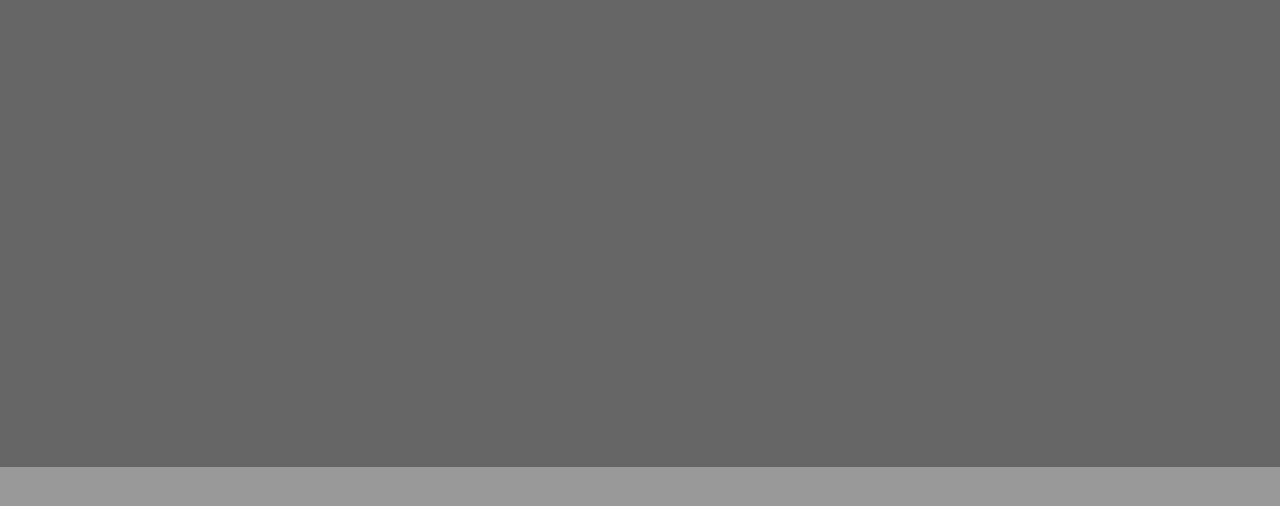
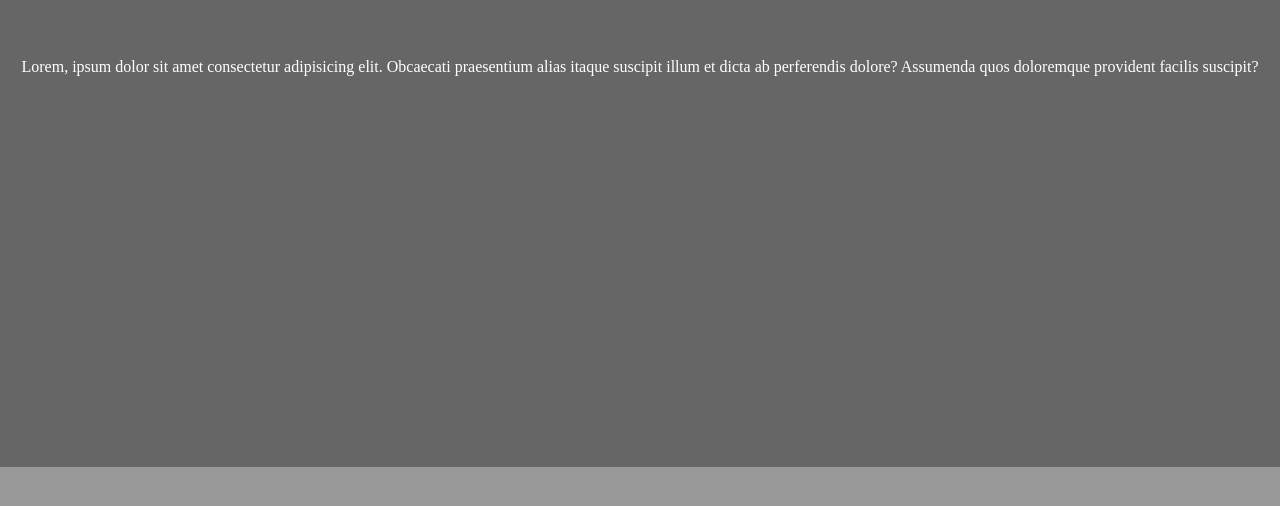
Before and after one commit to hyohyoj/study, a plain HTML site: page scroll.html in a window 1280 px wide. Shown: the part 1933-2439 px from the top of the page. Drawn offline with Linux system fonts and the light colour scheme.

Commit message:
2022-07-31 commit

```diff
--- a/scroll.html
+++ b/scroll.html
@@ -6,7 +6,7 @@
     <meta name="viewport" content="width=device-width, initial-scale=1.0">
     <title>scroll</title>
 
-    <script src="/js/jquery-3.6.0.min.js"></script>
+    <script src="/study/js/jquery-3.6.0.min.js"></script>
 
     <style>
         *{margin:0; padding:0;}
@@ -61,7 +61,7 @@
     </div>
     </div>
     <div class="box box04" id="04" style="background-color:rgba(0, 0, 0, .4)">
-    <div class="abs on">
+    <div class="abs">
         Lorem, ipsum dolor sit amet consectetur adipisicing elit. Obcaecati praesentium alias itaque suscipit illum et dicta ab perferendis dolore? Assumenda quos doloremque provident facilis suscipit?
     </div>
     </div>
@@ -75,7 +75,7 @@
     <script>
         let windowHeight = $(window).innerHeight();
         let boxHeight = $('.box').height() / 4;
-        //console.log(boxHeight);
+
         /*
         // 메뉴
         offset
@@ -90,11 +90,12 @@
 
             if(scrollPos < boxHeight) {
                 $('#01 div').addClass('on');
-            } else if(scrollPos > boxHeight) {
+            } else if(scrollPos > boxHeight && scrollPos < (windowHeight + boxHeight)) {
                 $('#02 div').addClass('on');
-            } else if(scrollPos > (windowHeight + boxHeight)) {
-                console.log(scrollPos, (windowHeight + boxHeight));
+            } else if(scrollPos > (windowHeight + boxHeight) && scrollPos < ((windowHeight * 2) + boxHeight)) {
                 $('#03 div').addClass('on');
+            } else if(scrollPos > ((windowHeight * 2) + boxHeight)) {
+                $('#04 div').addClass('on');
             }
        });
 
@@ -105,6 +106,10 @@
         $('a').click(function() {
             let boxId = $(this).attr("href");
             let boxTop = $(boxId).offset().top;
+
+            $('a').parent('li').removeClass('active');
+            $(this).parent('li').addClass('active');
+
             $('html, body').stop().animate({
                 scrollTop: boxTop
             }, 400);
```
